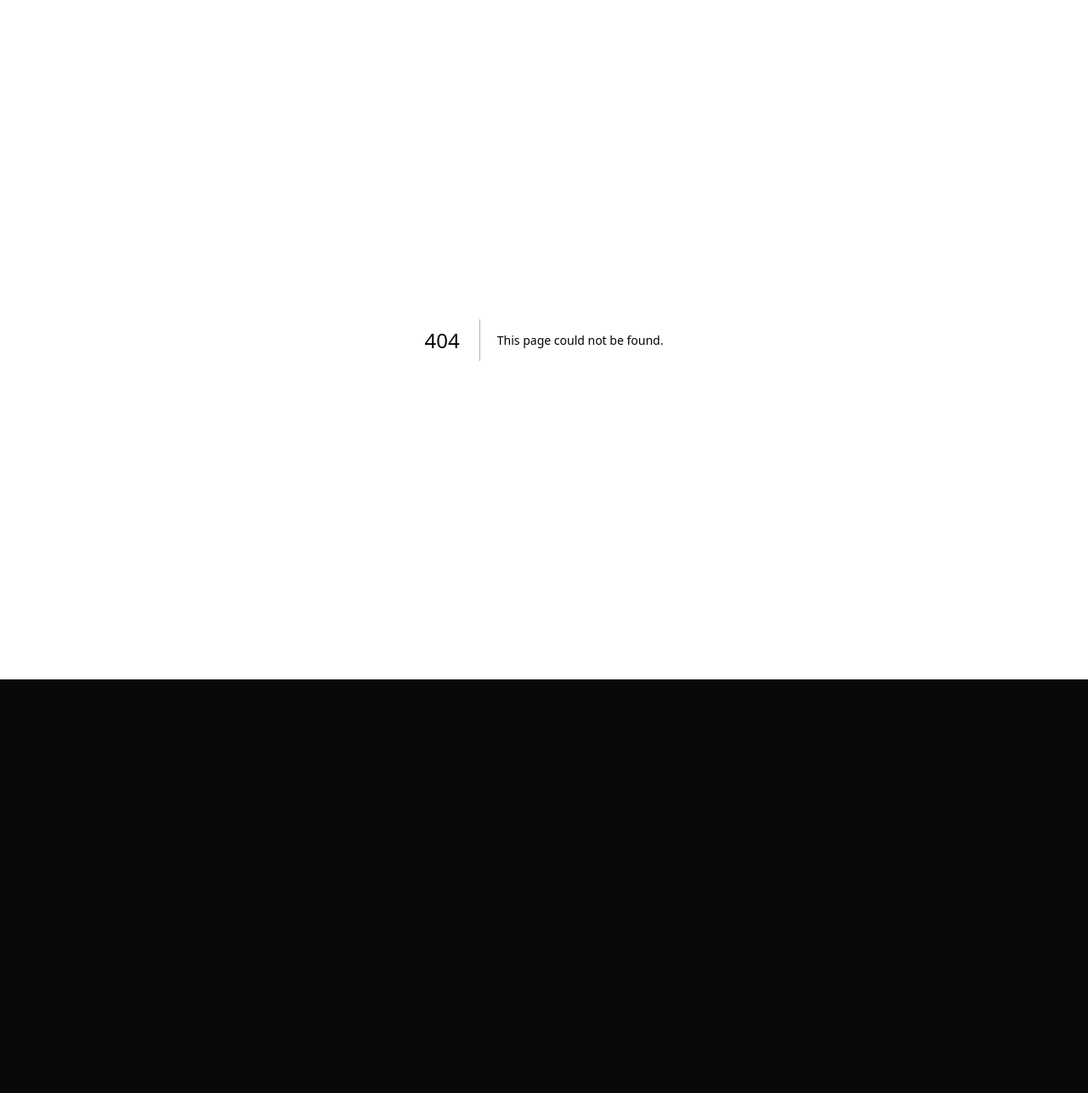
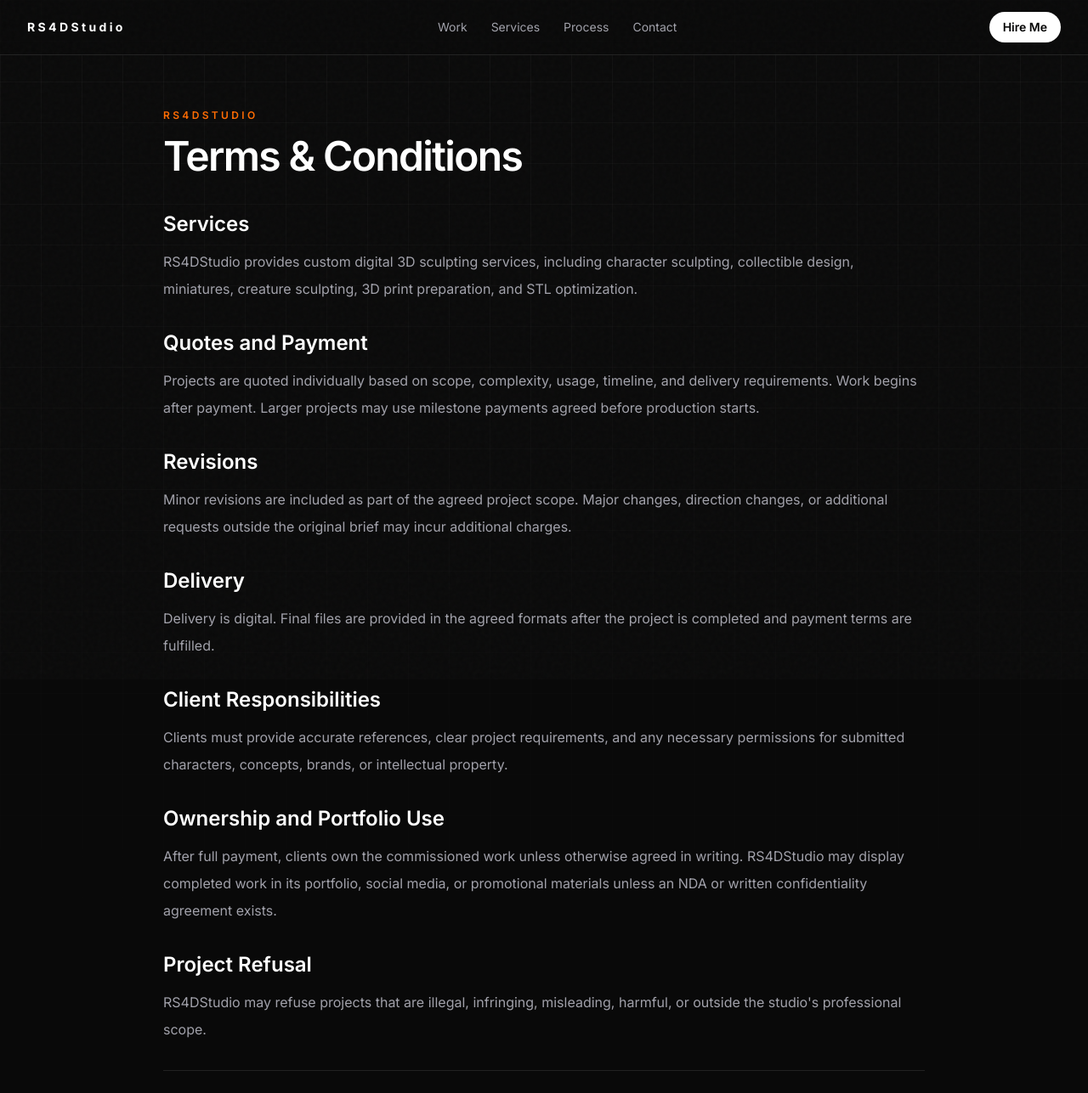
Before and after one commit to debrahulsarkar/RS4DStudio, a Next.js app: page /terms-and-conditions in a window 1280 px wide. Before the commit this address had no page. Shown: the top 1287 px of the page at 85% size. Before the commit the page ends 800 px from the top, so only its background shows below. Built offline with nearby package versions, Linux system fonts and the light colour scheme.

Commit message:
Add terms and conditions page

```diff
--- /dev/null
+++ b/app/terms-and-conditions/page.tsx
@@ -0,0 +1,55 @@
+import type { Metadata } from "next";
+import { Footer } from "@/sections/Footer";
+import { Header } from "@/sections/Header";
+
+export const metadata: Metadata = {
+  title: "Terms & Conditions",
+  description: "Terms and Conditions for RS4DStudio custom 3D sculpting services.",
+};
+
+export default function TermsAndConditionsPage() {
+  return (
+    <main className="min-h-screen bg-studio-bg">
+      <Header />
+      <section className="relative overflow-hidden px-4 pb-24 pt-32 sm:px-6 lg:px-8">
+        <div className="mesh-line absolute inset-0 opacity-60" aria-hidden="true" />
+        <div className="relative mx-auto max-w-4xl">
+          <p className="mb-4 text-xs font-semibold uppercase tracking-[0.28em] text-studio-accent">RS4DStudio</p>
+          <h1 className="text-balance text-4xl font-semibold tracking-[-0.035em] text-white sm:text-5xl">Terms & Conditions</h1>
+          <div className="mt-10 space-y-8 text-base leading-8 text-studio-muted">
+            <section>
+              <h2 className="mb-3 text-2xl font-semibold text-white">Services</h2>
+              <p>RS4DStudio provides custom digital 3D sculpting services, including character sculpting, collectible design, miniatures, creature sculpting, 3D print preparation, and STL optimization.</p>
+            </section>
+            <section>
+              <h2 className="mb-3 text-2xl font-semibold text-white">Quotes and Payment</h2>
+              <p>Projects are quoted individually based on scope, complexity, usage, timeline, and delivery requirements. Work begins after payment. Larger projects may use milestone payments agreed before production starts.</p>
+            </section>
+            <section>
+              <h2 className="mb-3 text-2xl font-semibold text-white">Revisions</h2>
+              <p>Minor revisions are included as part of the agreed project scope. Major changes, direction changes, or additional requests outside the original brief may incur additional charges.</p>
+            </section>
+            <section>
+              <h2 className="mb-3 text-2xl font-semibold text-white">Delivery</h2>
+              <p>Delivery is digital. Final files are provided in the agreed formats after the project is completed and payment terms are fulfilled.</p>
+            </section>
+            <section>
+              <h2 className="mb-3 text-2xl font-semibold text-white">Client Responsibilities</h2>
+              <p>Clients must provide accurate references, clear project requirements, and any necessary permissions for submitted characters, concepts, brands, or intellectual property.</p>
+            </section>
+            <section>
+              <h2 className="mb-3 text-2xl font-semibold text-white">Ownership and Portfolio Use</h2>
+              <p>After full payment, clients own the commissioned work unless otherwise agreed in writing. RS4DStudio may display completed work in its portfolio, social media, or promotional materials unless an NDA or written confidentiality agreement exists.</p>
+            </section>
+            <section>
+              <h2 className="mb-3 text-2xl font-semibold text-white">Project Refusal</h2>
+              <p>RS4DStudio may refuse projects that are illegal, infringing, misleading, harmful, or outside the studio's professional scope.</p>
+            </section>
+            <p className="border-t border-white/10 pt-6 text-sm text-zinc-400">Last Updated: August 5, 2026</p>
+          </div>
+        </div>
+      </section>
+      <Footer />
+    </main>
+  );
+}
```
